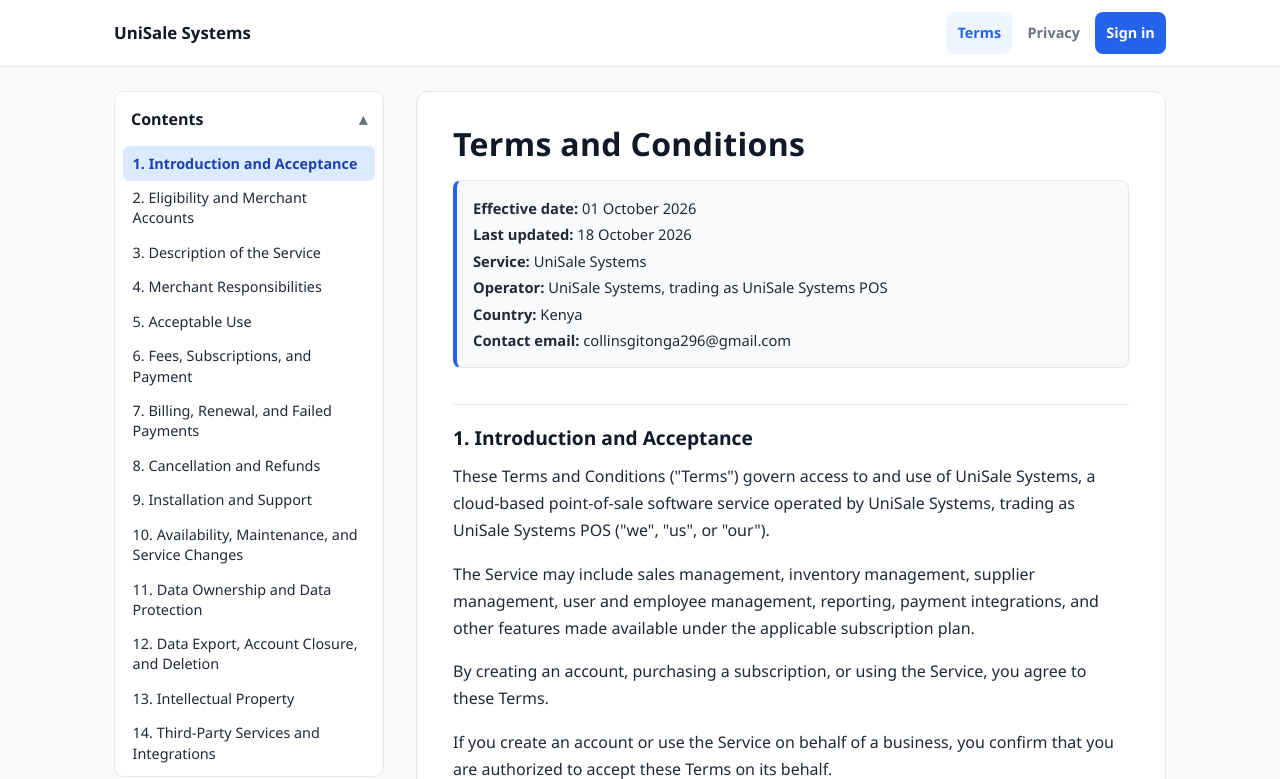
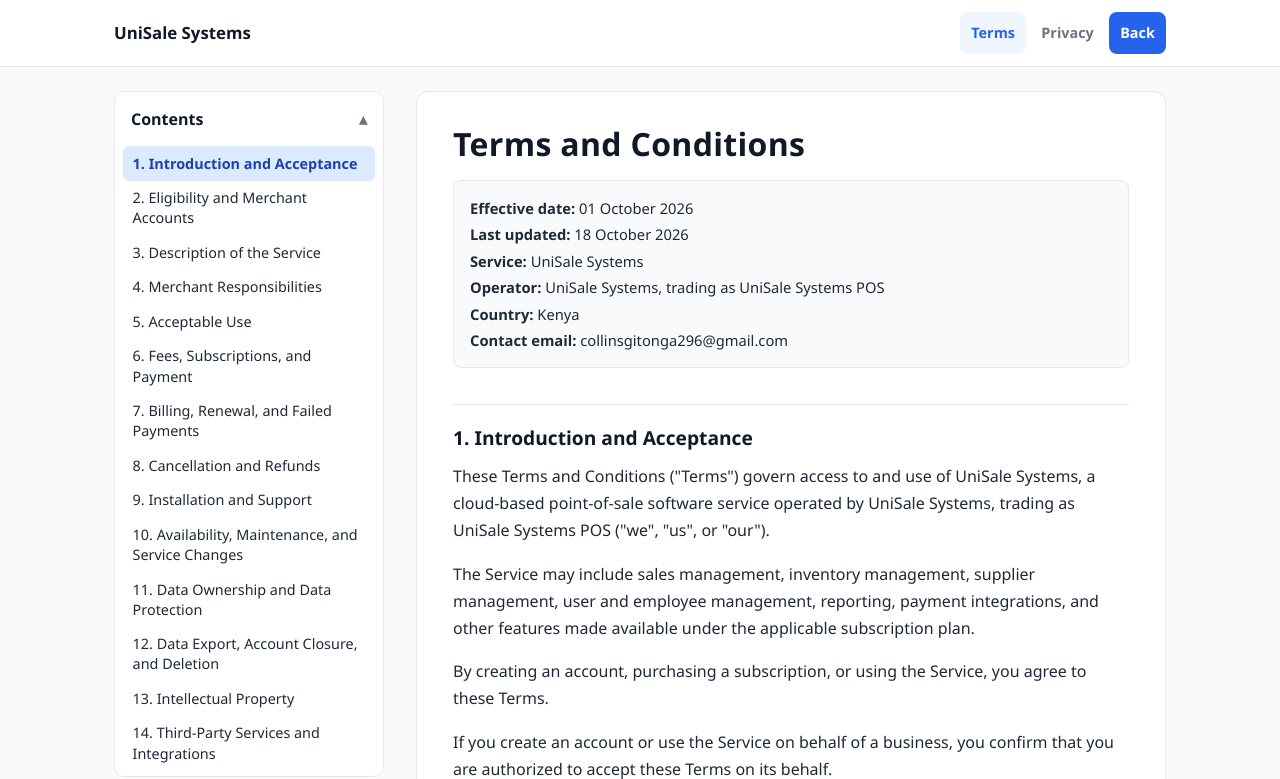
Before and after one commit to collins05-munene/pos, a Django app: page /users/terms/ in a window 1280 px wide. Shown: the top 779 px of the page. Run offline with Django 5.2, Linux system fonts and the light colour scheme; parts of the project's set-up code (start-up, migrations or seed data) failed here and were passed over.

Commit message:
Replaced sign in button with back button that redirects to pos terminal in side legal

```diff
--- a/users/static/users/css/legal.css
+++ b/users/static/users/css/legal.css
@@ -1,4 +1,4 @@
-/* legal.css - public Terms & Privacy pages (no login required). Mobile first. */
+
 :root {
     --lg-primary: #2563eb;
     --lg-text: #1f2937;
@@ -30,7 +30,7 @@ body {
 a { color: var(--lg-primary); }
 a:hover { text-decoration: none; }
 
-/* ---------- header ---------- */
+
 .legal-header {
     position: sticky;
     top: 0;
@@ -71,18 +71,17 @@ a:hover { text-decoration: none; }
 .legal-nav .legal-nav-signin { background: var(--lg-primary); color: #fff; }
 .legal-nav .legal-nav-signin:hover { background: #1d4ed8; color: #fff; }
 
-/* ---------- layout ---------- */
+
 .legal-layout {
     max-width: 1100px;
     margin: 0 auto;
     padding: 1rem 1rem 2rem;
     display: grid;
-    grid-template-columns: minmax(0, 1fr);   /* minmax(0,..) so long text can never widen the page */
-    gap: 1rem;
+    grid-template-columns: minmax(0, 1fr);
     align-items: start;
 }
 
-/* ---------- contents ---------- */
+
 .legal-toc details {
     background: var(--lg-card);
     border: 1px solid var(--lg-border);
@@ -121,7 +120,6 @@ a:hover { text-decoration: none; }
 .legal-toc li a:hover { background: #eff6ff; color: var(--lg-primary); }
 .legal-toc li a[aria-current="true"] { background: #dbeafe; color: #1e40af; font-weight: 600; }
 
-/* ---------- document ---------- */
 .legal-doc {
     background: var(--lg-card);
     border: 1px solid var(--lg-border);
@@ -160,14 +158,12 @@ a:hover { text-decoration: none; }
 .legal-doc .doc-meta {
     background: var(--lg-bg);
     border: 1px solid var(--lg-border);
-    border-left: 4px solid var(--lg-primary);
     border-radius: 8px;
     padding: 0.85rem 1rem;
     font-size: 0.92rem;
     line-height: 1.8;
 }
 
-/* unfilled [placeholders] stand out so none slip into production */
 mark.ph {
     background: #fef08a;
     color: #713f12;
@@ -175,7 +171,6 @@ mark.ph {
     border-radius: 3px;
 }
 
-/* ---------- footer ---------- */
 .legal-footer { border-top: 1px solid var(--lg-border); background: var(--lg-card); }
 .legal-footer-inner {
     max-width: 1100px;
@@ -190,7 +185,6 @@ mark.ph {
 .legal-footer-links { display: flex; flex-wrap: wrap; gap: 0.25rem 1.25rem; }
 .legal-footer-links a { padding: 0.35rem 0; }
 
-/* ---------- tablets / desktops ---------- */
 @media (min-width: 640px) {
     .legal-header-inner { padding: 0.75rem 1.5rem; }
     .legal-layout { padding: 1.5rem 1.5rem 3rem; }
@@ -205,7 +199,6 @@ mark.ph {
     .legal-toc ol { max-height: calc(100vh - 170px); max-height: calc(100dvh - 170px); }
 }
 
-/* ---------- print ---------- */
 @media print {
     body { background: #fff; font-size: 11pt; }
     .legal-header, .legal-toc, .legal-footer { display: none; }
--- a/users/templates/users/legal_base.html
+++ b/users/templates/users/legal_base.html
@@ -15,7 +15,7 @@
         <nav class="legal-nav" aria-label="Legal pages">
             <a href="{% url 'terms' %}" {% if request.resolver_match.url_name == 'terms' %}aria-current="page"{% endif %}>Terms</a>
             <a href="{% url 'privacy' %}" {% if request.resolver_match.url_name == 'privacy' %}aria-current="page"{% endif %}>Privacy</a>
-            <a href="{% url 'login' %}" class="legal-nav-signin">Sign in</a>
+            <a href="{% url 'pos_terminal' %}" class="legal-nav-signin">Back</a>
         </nav>
     </div>
 </header>
@@ -56,19 +56,17 @@
     var details = document.getElementById('tocDetails');
     if (!details) return;
 
-    // Wide screens: contents always visible in the side column. Phones: collapsed.
+
     var wide = window.matchMedia('(min-width: 1000px)');
     function sync() { details.open = wide.matches; }
     sync();
     if (wide.addEventListener) { wide.addEventListener('change', sync); }
     else if (wide.addListener) { wide.addListener(sync); }
 
-    // Tapping a contents link on a phone folds the list away again.
     details.addEventListener('click', function (e) {
         if (!wide.matches && e.target.closest('a')) details.open = false;
     });
 
-    // Highlight the section being read.
     var links = {};
     details.querySelectorAll('a[href^="#"]').forEach(function (a) { links[a.getAttribute('href').slice(1)] = a; });
     if ('IntersectionObserver' in window) {
```
